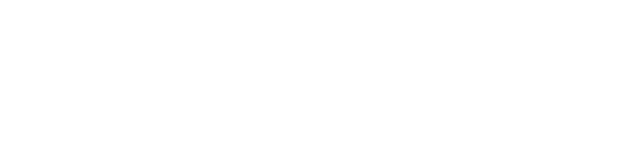
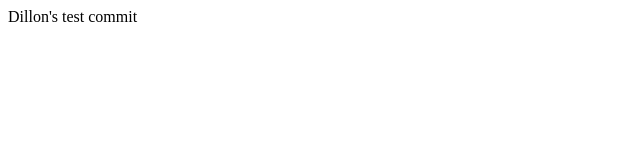
Before and after one commit to willcrichton/mystro, a website: page www/index.html in a window 1280 px wide. Shown: the whole page, without its empty margins (0-640 px from the left). Drawn offline with nearby package versions, Linux system fonts and the light colour scheme.

Commit message:
A test commit for reasons

```diff
--- a/www/index.html
+++ b/www/index.html
@@ -4,5 +4,6 @@
     <script src="/socket.io/socket.io.js"></script>
   </head>
   <body>
+    Dillon's test commit
   </body>
 </html>
```
